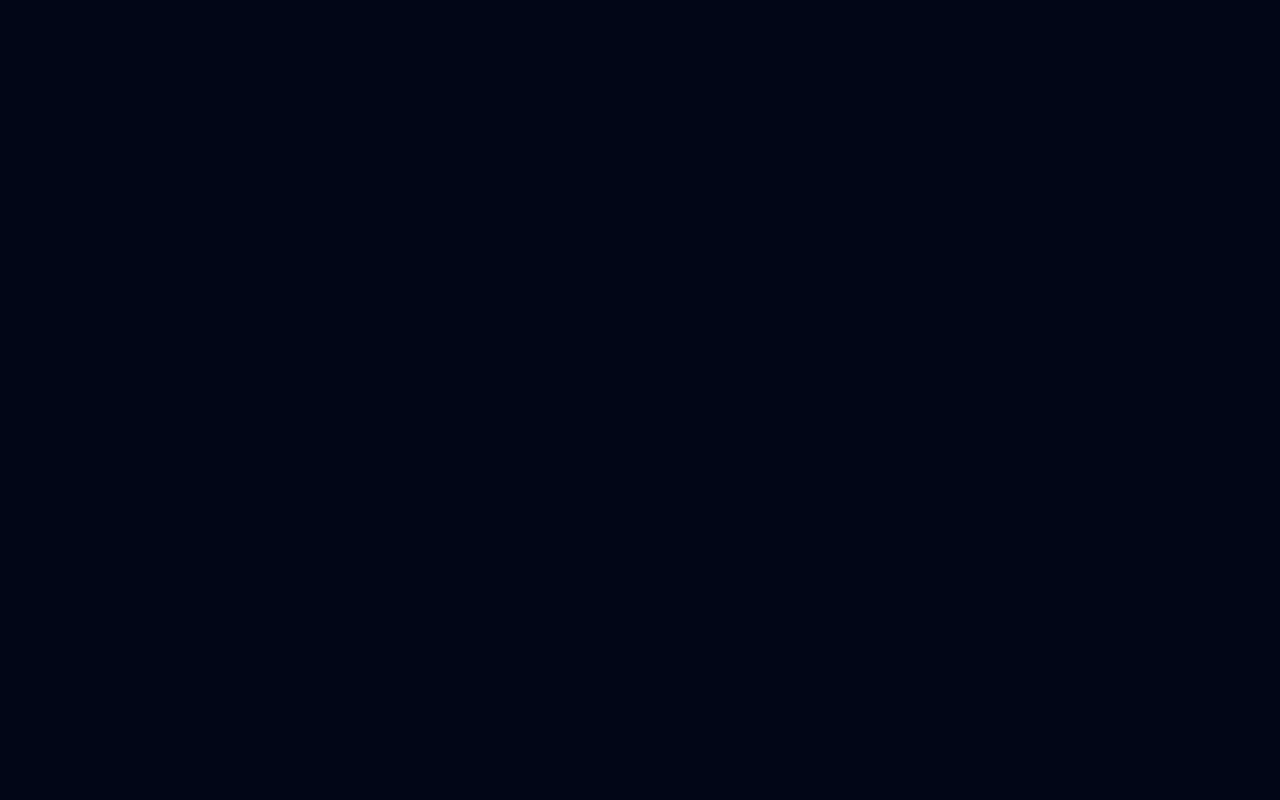
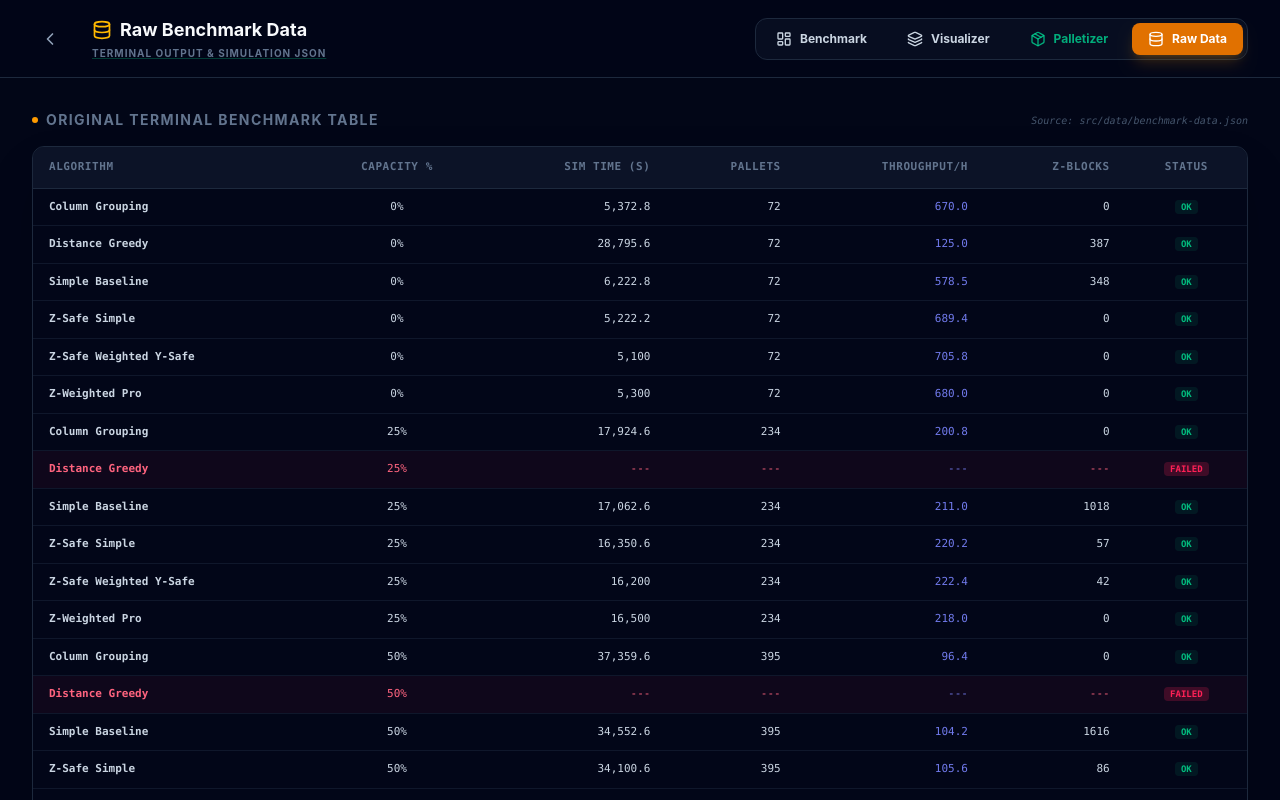
Before and after one commit to cfd24/hackathonupc, a React (Vite) app in the folder dashboard/: page /raw-data in a window 1280 px wide. Before the commit this address had no page. Built offline with nearby package versions, Linux system fonts and the light colour scheme.

Commit message:
feat: raw data page with terminal table and json export

```diff
--- a/dashboard/src/App.jsx
+++ b/dashboard/src/App.jsx
@@ -3,6 +3,7 @@ import { BrowserRouter as Router, Routes, Route } from 'react-router-dom';
 import BenchmarkPage from './pages/BenchmarkPage';
 import VisualizerPage from './pages/VisualizerPage';
 import PalletizerPage from './pages/PalletizerPage';
+import RawDataPage from './pages/RawDataPage';
 
 function App() {
   return (
@@ -11,6 +12,7 @@ function App() {
         <Route path="/" element={<BenchmarkPage />} />
         <Route path="/visualizer" element={<VisualizerPage />} />
         <Route path="/palletizer" element={<PalletizerPage />} />
+        <Route path="/raw-data" element={<RawDataPage />} />
       </Routes>
     </Router>
   );
--- a/dashboard/src/pages/BenchmarkPage.jsx
+++ b/dashboard/src/pages/BenchmarkPage.jsx
@@ -5,7 +5,7 @@ import {
 import {
   TrendingUp, ShieldAlert, Award, Zap, Eraser,
   Import, AlertCircle, CheckCircle2, LayoutDashboard,
-  Play, Package
+  Play, Package, Database
 } from 'lucide-react';
 import { Link } from 'react-router-dom';
 import { clsx } from 'clsx';
@@ -147,6 +147,7 @@ export default function BenchmarkPage() {
           <div className="flex items-center gap-4">
             <Link to="/visualizer" className="flex items-center gap-2 px-4 py-2 bg-slate-800 hover:bg-slate-700 text-slate-200 font-semibold rounded-lg transition-all border border-slate-700"><Play className="w-4 h-4" /> Live Visualizer</Link>
             <Link to="/palletizer" className="flex items-center gap-2 px-4 py-2 bg-slate-800 hover:bg-slate-700 text-slate-200 font-semibold rounded-lg transition-all border border-slate-700"><Package className="w-4 h-4 text-emerald-400" /> Palletizer</Link>
+            <Link to="/raw-data" className="flex items-center gap-2 px-4 py-2 bg-slate-800 hover:bg-slate-700 text-slate-200 font-semibold rounded-lg transition-all border border-slate-700"><Database className="w-4 h-4 text-amber-400" /> Raw Data</Link>
             <button onClick={() => setShowImporter(!showImporter)} className="flex items-center gap-2 px-4 py-2 bg-indigo-600 hover:bg-indigo-500 text-white font-semibold rounded-lg transition-all shadow-lg shadow-indigo-500/20 active:scale-95"><Import className="w-4 h-4" /> Import JSON</button>
           </div>
         </header>
--- a/dashboard/src/pages/PalletizerPage.jsx
+++ b/dashboard/src/pages/PalletizerPage.jsx
@@ -3,7 +3,7 @@ import {
   Box, Package, Truck, Timer, BarChart3,
   ChevronLeft, LayoutDashboard, Layers,
   CheckCircle2, Loader2, ArrowRight, TrendingUp,
-  Clock, Warehouse, Zap, Info
+  Clock, Warehouse, Zap, Info, Database
 } from 'lucide-react';
 import { Link } from 'react-router-dom';
 import { clsx } from 'clsx';
@@ -139,6 +139,9 @@ export default function PalletizerPage() {
           <div className="px-4 py-2 rounded-lg text-xs font-bold bg-indigo-600 text-white shadow-lg shadow-indigo-500/20 flex items-center gap-2">
             <Package className="w-4 h-4" /> Palletizer
           </div>
+          <Link to="/raw-data" className="px-4 py-2 rounded-lg text-xs font-bold hover:bg-slate-800 transition-all flex items-center gap-2">
+            <Database className="w-4 h-4 text-amber-400" /> Raw Data
+          </Link>
         </nav>
       </header>
 
--- /dev/null
+++ b/dashboard/src/pages/RawDataPage.jsx
@@ -0,0 +1,157 @@
+import React, { useState } from 'react';
+import {
+  ChevronLeft, LayoutDashboard, Layers, Package, Database,
+  Copy, Download, Check
+} from 'lucide-react';
+import { Link } from 'react-router-dom';
+import { clsx } from 'clsx';
+import { twMerge } from 'tailwind-merge';
+import benchmarkData from '../data/benchmark-data.json';
+import realisticResults from '../data/realistic-results.json';
+
+function cn(...inputs) {
+  return twMerge(clsx(inputs));
+}
+
+export default function RawDataPage() {
+  const [copied, setCopied] = useState(false);
+  const jsonString = JSON.stringify(realisticResults, null, 2);
+
+  const handleCopy = () => {
+    navigator.clipboard.writeText(jsonString);
+    setCopied(true);
+    setTimeout(() => setCopied(false), 2000);
+  };
+
+  const handleDownload = () => {
+    const blob = new Blob([jsonString], { type: 'application/json' });
+    const url = URL.createObjectURL(blob);
+    const a = document.createElement('a');
+    a.href = url;
+    a.download = 'realistic_benchmark_results.json';
+    document.body.appendChild(a);
+    a.click();
+    document.body.removeChild(a);
+    URL.revokeObjectURL(url);
+  };
+
+  // Group data by capacity for the table
+  const sortedData = [...benchmarkData].sort((a, b) => {
+    if (a.capacity_pct !== b.capacity_pct) return a.capacity_pct - b.capacity_pct;
+    return a.algorithm.localeCompare(b.algorithm);
+  });
+
+  return (
+    <div className="min-h-screen bg-[#020617] text-slate-300 font-sans flex flex-col h-screen overflow-hidden">
+      <header className="px-8 py-4 border-b border-slate-800 flex items-center justify-between shrink-0 bg-slate-950/80 backdrop-blur-md z-30">
+        <div className="flex items-center gap-6">
+          <Link to="/" className="p-2 hover:bg-slate-800 rounded-lg transition-colors text-slate-400"><ChevronLeft className="w-5 h-5" /></Link>
+          <div className="space-y-0.5">
+            <h1 className="text-lg font-bold text-slate-50 flex items-center gap-2"><Database className="w-5 h-5 text-amber-400" /> Raw Benchmark Data</h1>
+            <p className="text-[10px] font-bold text-slate-500 uppercase tracking-widest text-emerald-400/80 underline decoration-emerald-500/30">Terminal Output & Simulation JSON</p>
+          </div>
+        </div>
+
+        <nav className="flex items-center gap-2 bg-slate-900/50 p-1 rounded-xl border border-slate-800">
+          <Link to="/" className="px-4 py-2 rounded-lg text-xs font-bold hover:bg-slate-800 transition-all flex items-center gap-2">
+            <LayoutDashboard className="w-4 h-4" /> Benchmark
+          </Link>
+          <Link to="/visualizer" className="px-4 py-2 rounded-lg text-xs font-bold hover:bg-slate-800 transition-all flex items-center gap-2">
+            <Layers className="w-4 h-4" /> Visualizer
+          </Link>
+          <Link to="/palletizer" className="px-4 py-2 rounded-lg text-xs font-bold hover:bg-slate-800 transition-all flex items-center gap-2 text-emerald-400/80">
+            <Package className="w-4 h-4" /> Palletizer
+          </Link>
+          <div className="px-4 py-2 rounded-lg text-xs font-bold bg-amber-600 text-white shadow-lg shadow-amber-500/20 flex items-center gap-2">
+            <Database className="w-4 h-4" /> Raw Data
+          </div>
+        </nav>
+      </header>
+
+      <main className="flex-1 overflow-y-auto p-8 space-y-12 scrollbar-hide">
+        {/* Section 1: Terminal Table */}
+        <section className="space-y-4">
+          <div className="flex items-center justify-between">
+            <h2 className="text-sm font-bold text-slate-500 uppercase tracking-widest flex items-center gap-2">
+              <div className="w-1.5 h-1.5 rounded-full bg-amber-500" />
+              Original Terminal Benchmark Table
+            </h2>
+            <div className="text-[10px] text-slate-600 font-mono italic">Source: src/data/benchmark-data.json</div>
+          </div>
+
+          <div className="border border-slate-800 rounded-xl overflow-hidden bg-slate-950 shadow-2xl">
+            <table className="w-full text-left border-collapse font-mono text-[11px]">
+              <thead>
+                <tr className="bg-slate-900/80 border-b border-slate-800">
+                  <th className="px-4 py-3 text-slate-500 font-bold uppercase tracking-wider">Algorithm</th>
+                  <th className="px-4 py-3 text-slate-500 font-bold uppercase tracking-wider text-center">Capacity %</th>
+                  <th className="px-4 py-3 text-slate-500 font-bold uppercase tracking-wider text-right">Sim Time (s)</th>
+                  <th className="px-4 py-3 text-slate-500 font-bold uppercase tracking-wider text-right">Pallets</th>
+                  <th className="px-4 py-3 text-slate-500 font-bold uppercase tracking-wider text-right">Throughput/h</th>
+                  <th className="px-4 py-3 text-slate-500 font-bold uppercase tracking-wider text-right">Z-Blocks</th>
+                  <th className="px-4 py-3 text-slate-500 font-bold uppercase tracking-wider text-center">Status</th>
+                </tr>
+              </thead>
+              <tbody className="divide-y divide-slate-900">
+                {sortedData.map((row, i) => (
+                  <tr key={i} className={cn(
+                    "hover:bg-slate-900/40 transition-colors",
+                    row.status === 'failed' ? "bg-rose-500/5 text-rose-400" : "text-slate-300"
+                  )}>
+                    <td className="px-4 py-2.5 font-bold">{row.algorithm}</td>
+                    <td className="px-4 py-2.5 text-center">{row.capacity_pct}%</td>
+                    <td className="px-4 py-2.5 text-right">{row.sim_time_s ? row.sim_time_s.toLocaleString() : '---'}</td>
+                    <td className="px-4 py-2.5 text-right">{row.pallets || '---'}</td>
+                    <td className="px-4 py-2.5 text-right text-indigo-400/90">{row.throughput_per_h ? row.throughput_per_h.toFixed(1) : '---'}</td>
+                    <td className="px-4 py-2.5 text-right">{row.z_blocks !== null ? row.z_blocks : '---'}</td>
+                    <td className="px-4 py-2.5 text-center">
+                      <span className={cn(
+                        "px-1.5 py-0.5 rounded text-[9px] font-bold",
+                        row.status === 'ok' ? "bg-emerald-500/10 text-emerald-500" : "bg-rose-500/20 text-rose-500"
+                      )}>
+                        {row.status.toUpperCase()}
+                      </span>
+                    </td>
+                  </tr>
+                ))}
+              </tbody>
+            </table>
+          </div>
+        </section>
+
+        {/* Section 2: JSON Viewer */}
+        <section className="space-y-4">
+          <div className="flex items-center justify-between">
+            <h2 className="text-sm font-bold text-slate-500 uppercase tracking-widest flex items-center gap-2">
+              <div className="w-1.5 h-1.5 rounded-full bg-indigo-500" />
+              Raw Simulation JSON (Realistic Mode)
+            </h2>
+            <div className="flex items-center gap-3">
+              <button
+                onClick={handleCopy}
+                className="flex items-center gap-2 px-3 py-1.5 bg-slate-900 hover:bg-slate-800 border border-slate-800 rounded-lg text-[10px] font-bold text-slate-400 transition-all active:scale-95"
+              >
+                {copied ? <Check className="w-3.5 h-3.5 text-emerald-500" /> : <Copy className="w-3.5 h-3.5" />}
+                {copied ? 'Copied!' : 'Copy to Clipboard'}
+              </button>
+              <button
+                onClick={handleDownload}
+                className="flex items-center gap-2 px-3 py-1.5 bg-indigo-600 hover:bg-indigo-500 text-white rounded-lg text-[10px] font-bold transition-all active:scale-95 shadow-lg shadow-indigo-500/20"
+              >
+                <Download className="w-3.5 h-3.5" />
+                Download JSON
+              </button>
+            </div>
+          </div>
+
+          <div className="relative group">
+            <div className="absolute inset-0 bg-gradient-to-br from-indigo-500/5 to-transparent rounded-2xl pointer-events-none" />
+            <pre className="bg-slate-950 border border-slate-800 rounded-2xl p-8 h-[600px] overflow-auto font-mono text-xs leading-relaxed scrollbar-hide text-indigo-300/80">
+              {jsonString}
+            </pre>
+          </div>
+        </section>
+      </main>
+    </div>
+  );
+}
--- a/dashboard/src/pages/VisualizerPage.jsx
+++ b/dashboard/src/pages/VisualizerPage.jsx
@@ -6,7 +6,7 @@ import {
   ArrowDownLeft, ArrowUpRight, Cpu,
   Layers, Navigation, Box, Maximize2, Minimize2,
   Timer, BarChart3, Crosshair, X, ArrowUp, ArrowDown,
-  Eye, EyeOff, Loader2, Package, LayoutDashboard
+  Eye, EyeOff, Loader2, Package, LayoutDashboard, Database
 } from 'lucide-react';
 import { Link, useSearchParams } from 'react-router-dom';
 import { clsx } from 'clsx';
@@ -347,6 +347,9 @@ export default function VisualizerPage() {
           <Link to="/palletizer" className="px-4 py-2 rounded-lg text-xs font-bold hover:bg-slate-800 transition-all flex items-center gap-2">
             <Package className="w-4 h-4 text-emerald-400" /> Palletizer
           </Link>
+          <Link to="/raw-data" className="px-4 py-2 rounded-lg text-xs font-bold hover:bg-slate-800 transition-all flex items-center gap-2">
+            <Database className="w-4 h-4 text-amber-400" /> Raw Data
+          </Link>
         </nav>
 
         <div className="flex items-center gap-8 px-6 py-2 bg-slate-900/50 border border-slate-800 rounded-xl">
```
